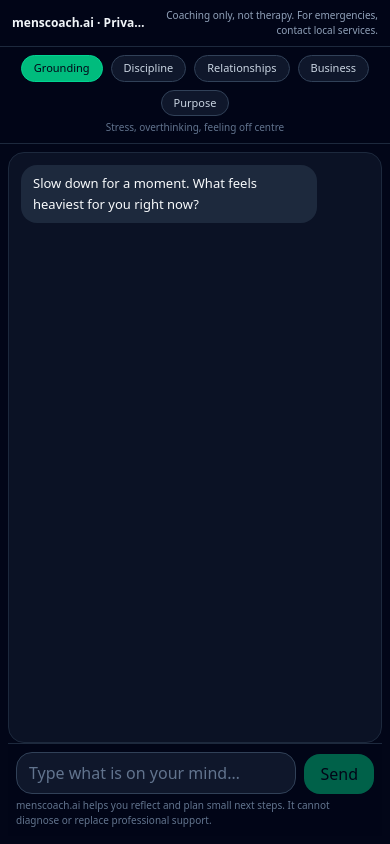
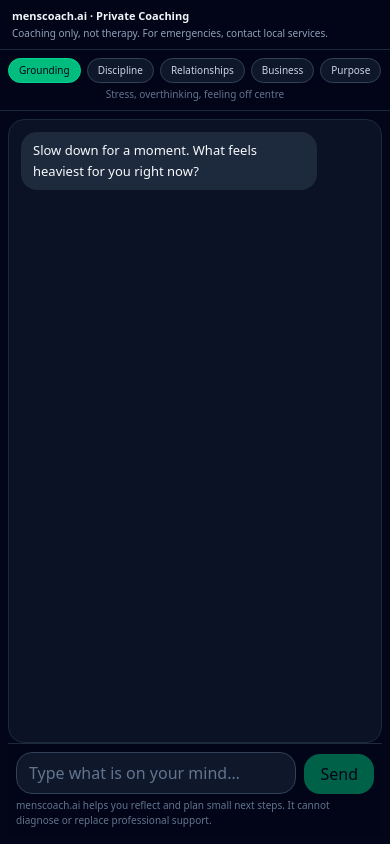
Before and after one commit to vwcamper77/menscoach-ai, a Next.js app: page /chat in a window 390 px wide. Built offline with nearby package versions, Linux system fonts and the light colour scheme.

Commit message:
Tighten mobile chat layout

```diff
--- a/app/chat/page.tsx
+++ b/app/chat/page.tsx
@@ -100,6 +100,8 @@ export default function ChatPage() {
   const [isSending, setIsSending] = useState(false);
 
   const scrollRef = useRef<HTMLDivElement | null>(null);
+  const inputContainerRef = useRef<HTMLDivElement | null>(null);
+  const [bottomPadding, setBottomPadding] = useState<number>(24);
 
   // Randomise header/disclaimer/opener after hydration
   useEffect(() => {
@@ -132,11 +134,55 @@ export default function ChatPage() {
 
   // Auto scroll
   useEffect(() => {
-    scrollRef.current?.scrollTo({
-      top: scrollRef.current.scrollHeight,
+    const el = scrollRef.current;
+    if (!el) return;
+    el.scrollTo({
+      top: el.scrollHeight,
       behavior: "smooth",
     });
   }, [messages]);
+
+  // Keep the last message visible above the input (handles keyboard/show-hide)
+  useEffect(() => {
+    const inputEl = inputContainerRef.current;
+    if (!inputEl) return;
+
+    const updateBottomPadding = () => {
+      const inputHeight = inputEl.getBoundingClientRect().height;
+      const nextPadding = Math.min(Math.max(20, inputHeight + 6), 120);
+      setBottomPadding((prev) =>
+        Math.abs(prev - nextPadding) > 1 ? nextPadding : prev
+      );
+
+      const el = scrollRef.current;
+      if (el) {
+        el.scrollTo({ top: el.scrollHeight, behavior: "auto" });
+      }
+    };
+
+    const resizeObserver = new ResizeObserver(updateBottomPadding);
+    resizeObserver.observe(inputEl);
+
+    const vv = window.visualViewport;
+    if (vv) {
+      vv.addEventListener("resize", updateBottomPadding);
+      vv.addEventListener("scroll", updateBottomPadding);
+    } else {
+      window.addEventListener("resize", updateBottomPadding);
+    }
+
+    updateBottomPadding();
+
+    return () => {
+      resizeObserver.disconnect();
+      if (vv) {
+        vv.removeEventListener("resize", updateBottomPadding);
+        vv.removeEventListener("scroll", updateBottomPadding);
+      } else {
+        window.removeEventListener("resize", updateBottomPadding);
+      }
+    };
+  }, []);
 
   // Send
   const handleSend = async () => {
@@ -201,11 +247,11 @@ export default function ChatPage() {
     <main className="h-dvh bg-slate-950 text-slate-50 flex flex-col">
       {/* Sticky header */}
       <header className="sticky top-0 z-30 border-b border-slate-800 bg-slate-950/95 backdrop-blur px-3 py-2 sm:px-4 sm:py-3">
-        <div className="mx-auto flex w-full max-w-4xl items-center justify-between gap-2">
-          <h1 className="text-xs sm:text-sm font-semibold text-slate-100 truncate">
+        <div className="mx-auto flex w-full max-w-4xl flex-col sm:flex-row items-start sm:items-center justify-between gap-1 sm:gap-2">
+          <h1 className="text-[11px] sm:text-sm font-semibold text-slate-100 leading-snug">
             {headerText}
           </h1>
-          <p className="text-[10px] sm:text-[11px] text-slate-400 text-right">
+          <p className="text-[10px] sm:text-[11px] text-slate-400 text-left sm:text-right leading-snug">
             {disclaimerText}
           </p>
         </div>
@@ -213,13 +259,13 @@ export default function ChatPage() {
 
       {/* Mode selector */}
       <div className="border-b border-slate-800 bg-slate-950/95 px-2 sm:px-4 py-2">
-        <div className="mx-auto w-full max-w-4xl flex flex-wrap justify-center sm:justify-start gap-2">
+        <div className="mx-auto w-full max-w-4xl flex flex-nowrap overflow-x-auto hide-scrollbar justify-start gap-1.5 sm:gap-2">
           {MODES.map((m) => (
             <button
               key={m.id}
               type="button"
               onClick={() => setMode(m.id)}
-              className={`px-3 py-1 rounded-full text-[11px] sm:text-xs border whitespace-nowrap transition ${
+              className={`px-2.5 py-1 rounded-full text-[10px] sm:text-[11px] border whitespace-nowrap transition ${
                 mode === m.id
                   ? "bg-emerald-500 text-slate-950 border-emerald-400"
                   : "bg-slate-900 text-slate-300 border-slate-700 hover:border-emerald-400/70"
@@ -235,11 +281,12 @@ export default function ChatPage() {
       </div>
 
       {/* Chat container */}
-      <div className="flex-1 w-full max-w-4xl mx-auto flex flex-col px-2 sm:px-4 pb-2 sm:pb-4 pt-2 sm:pt-3">
+      <div className="flex-1 w-full max-w-4xl mx-auto flex flex-col px-2 sm:px-4 pb-2 sm:pb-4 pt-2 sm:pt-3 min-h-0">
         {/* Messages */}
         <div
           ref={scrollRef}
-          className="flex-1 overflow-y-auto rounded-2xl border border-slate-800 bg-slate-900/70 p-3 sm:p-4 space-y-3 pb-40"
+          className="flex-1 overflow-y-auto rounded-2xl border border-slate-800 bg-slate-900/70 p-3 sm:p-4 space-y-3 min-h-0"
+          style={{ paddingBottom: bottomPadding }}
         >
           {messages.map((m, index) => (
             <div
@@ -271,6 +318,7 @@ export default function ChatPage() {
 
         {/* Input */}
         <div
+          ref={inputContainerRef}
           className="sticky bottom-0 left-0 right-0 pt-2 sm:pt-3 bg-slate-950/95 backdrop-blur z-20 border-t border-slate-800"
           style={{ paddingBottom: "calc(env(safe-area-inset-bottom) + 8px)" }}
         >
--- a/app/globals.css
+++ b/app/globals.css
@@ -151,3 +151,13 @@ body {
     transform: translateY(0);
   }
 }
+
+/* Utility to hide scrollbars on scrollable rows */
+.hide-scrollbar {
+  -ms-overflow-style: none;
+  scrollbar-width: none;
+}
+
+.hide-scrollbar::-webkit-scrollbar {
+  display: none;
+}
```
